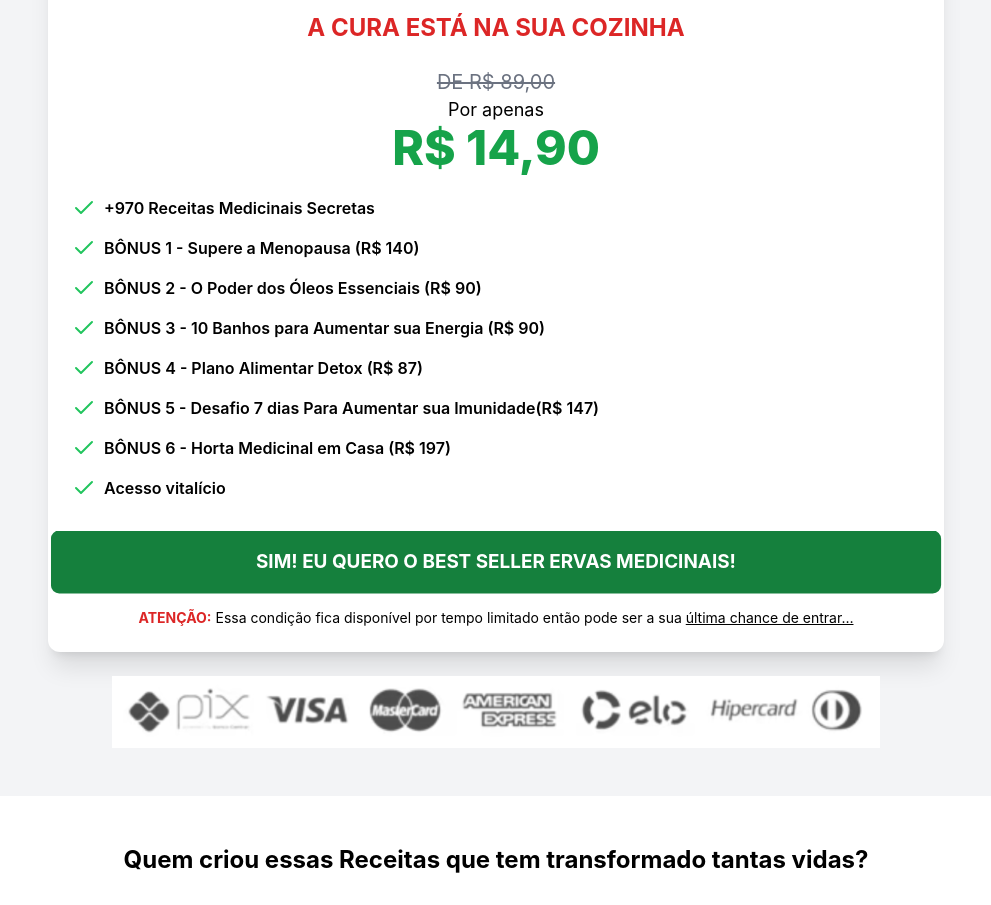
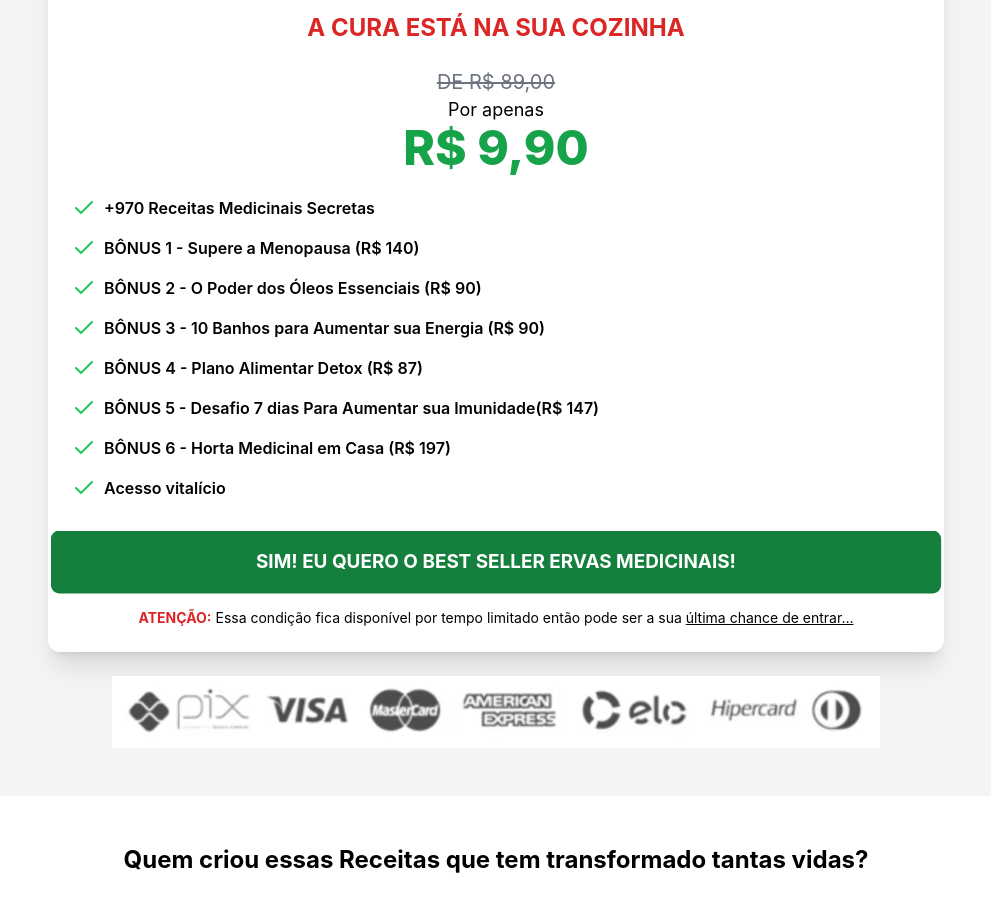
Before and after one commit to curamilenarindigena/curamilenarindigena.github.io, a plain HTML site: page index.html in a window 1280 px wide. Shown: the part 7100-8005 px from the top of the page, without its empty margins (144-1135 px from the left). Drawn offline with nearby package versions, Linux system fonts and the light colour scheme.

Commit message:
Update index.html

```diff
--- a/index.html
+++ b/index.html
@@ -321,7 +321,7 @@
                     <div class="text-center mb-6">
                         <p class="text-xl line-through text-gray-500">DE R$ 89,00</p>
                         <p class="text-lg">Por apenas</p>
-                        <p class="text-5xl font-extrabold text-green-600">R$ 14,90</p>
+                        <p class="text-5xl font-extrabold text-green-600">R$ 9,90</p>
                     </div>
 
                     <div class="space-y-4 mb-8">
```
